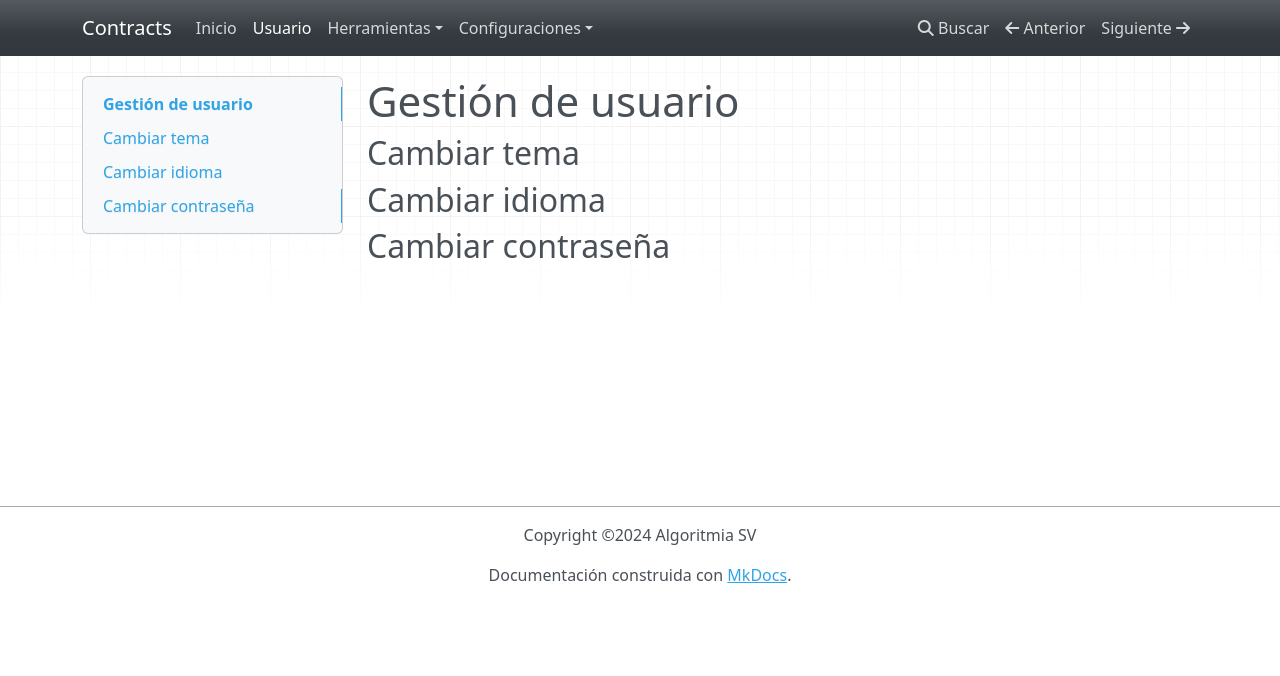
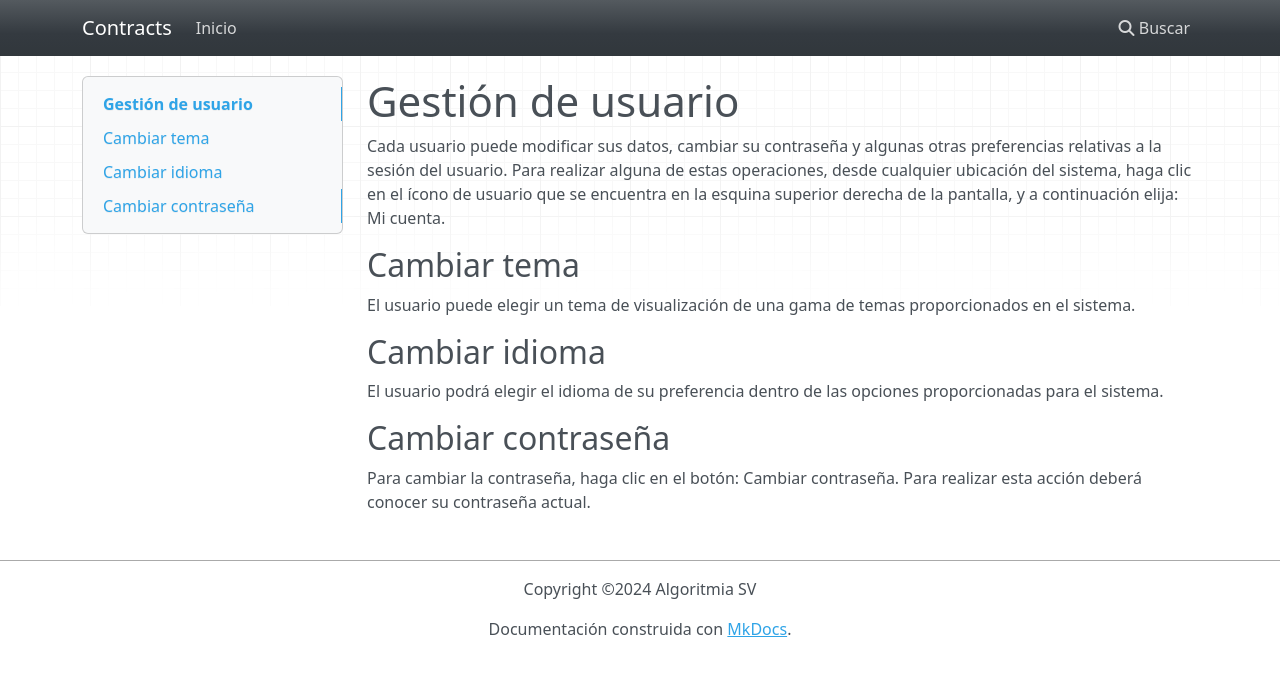
Before and after one commit to AlgoritmiaSV/contractsManual, an MkDocs documentation site: the page built from docs/usuario.md, in a window 1280 px wide. Shown: the top 676 px of the page. Built offline with MkDocs 1.6.1, drawn with Linux system fonts in a browser that asks for light colours; nearby versions of some CDN libraries.

Commit message:
Ruta en manuales.algoritmia.sv; CSS personalizado

```diff
--- /dev/null
+++ b/docs/css/algoritmiasv.css
@@ -0,0 +1,10 @@
+.navbar-nav .nav-item:not(:first-child)
+{
+	display: none;
+}
+
+blockquote
+{
+	color: #444444;
+	font-style: italic;
+}
--- a/docs/usuario.md
+++ b/docs/usuario.md
@@ -1,7 +1,15 @@
 # Gestión de usuario
+
+Cada usuario puede modificar sus datos, cambiar su contraseña y algunas otras preferencias relativas a la sesión del usuario. Para realizar alguna de estas operaciones, desde cualquier ubicación del sistema, haga clic en el ícono de usuario que se encuentra en la esquina superior derecha de la pantalla, y a continuación elija: Mi cuenta.
 
 ## Cambiar tema
 
+El usuario puede elegir un tema de visualización de una gama de temas proporcionados en el sistema.
+
 ## Cambiar idioma
 
+El usuario podrá elegir el idioma de su preferencia dentro de las opciones proporcionadas para el sistema.
+
 ## Cambiar contraseña
+
+Para cambiar la contraseña, haga clic en el botón: Cambiar contraseña. Para realizar esta acción deberá conocer su contraseña actual.
--- a/mkdocs.yml
+++ b/mkdocs.yml
@@ -1,11 +1,18 @@
 site_name: Contracts
-site_url: https://docs.blackphp.com
+site_url: https://manuales.algoritmia.sv/contracts/
 site_description: Manual de usuario de Contratos
 site_author: Edwin Fajardo
 copyright: Copyright &copy;2024 Algoritmia SV
+site_dir: /store/bphp/manuals/contracts
 nav:
   - Inicio: index.md
   - Usuario: usuario.md
+  - Clientes:
+    - Clientes: clientes/clientes.md
+    - Ventas: clientes/ventas.md
+    - Contratos: clientes/contratos.md
+  - Catálogo:
+    - Servicios: catalogo/servicios.md
   - Herramientas:
     - 'Historial de actividades': herramientas/historial-actividades.md
     - 'Papelera de reciclaje': herramientas/papelera.md
@@ -18,3 +25,5 @@ theme:
   name: mkdocs
   nav_style: dark
   locale: es
+extra_css:
+  - css/algoritmiasv.css
```
Also changed, not shown: docs/catalogo/servicios.md (added, +23 -0 lines), docs/clientes/contratos.md (added, +33 -0 lines), docs/clientes/ventas.md (added, +7 -0 lines), docs/index.md (+10 -0 lines), docs/clientes/clientes.md (added).
